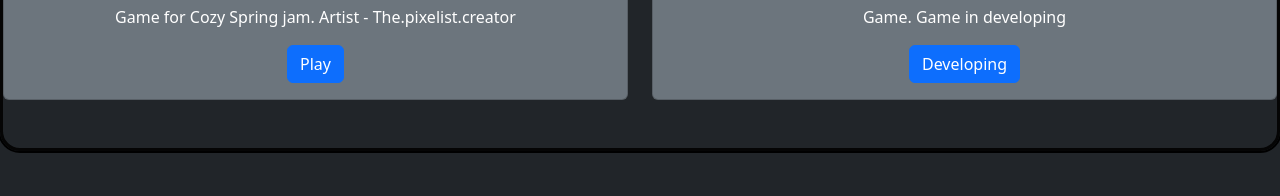
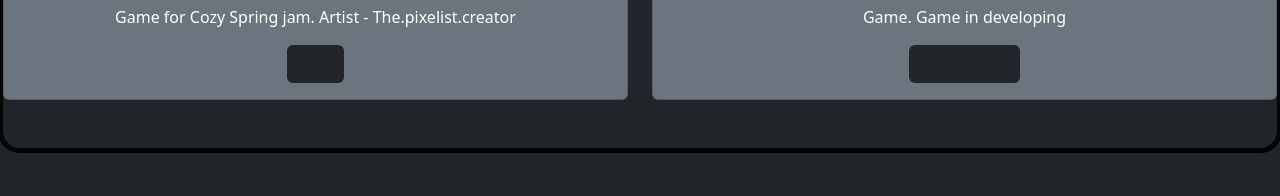
Before and after one commit to FiollDoll/fiolldoll.github.io, a plain HTML site: page index.html in a window 1280 px wide. Shown: the part 553-749 px from the top of the page. Drawn offline with nearby package versions, Linux system fonts and the light colour scheme.

Commit message:
Colors update

```diff
--- a/index.html
+++ b/index.html
@@ -41,7 +41,7 @@
                     <div class="card-body centerText">
                         <h5 class="card-title">Blossom</h5>
                         <p class="card-text">Game for Cozy Spring jam. Artist - The.pixelist.creator</p>
-                        <a href="https://fioldoll.itch.io/blossom" class="btn btn-primary">Play</a>
+                        <a href="https://fioldoll.itch.io/blossom" class="btn bg-dark">Play</a>
                     </div>
                 </div>
             </div>
@@ -50,7 +50,7 @@
                     <div class="card-body centerText">
                         <h5 class="card-title">???</h5>
                         <p class="card-text">Game. Game in developing</p>
-                        <a href="#" class="btn btn-primary">Developing</a>
+                        <a href="#" class="btn bg-dark">Developing</a>
                     </div>
                 </div>
             </div>
```
